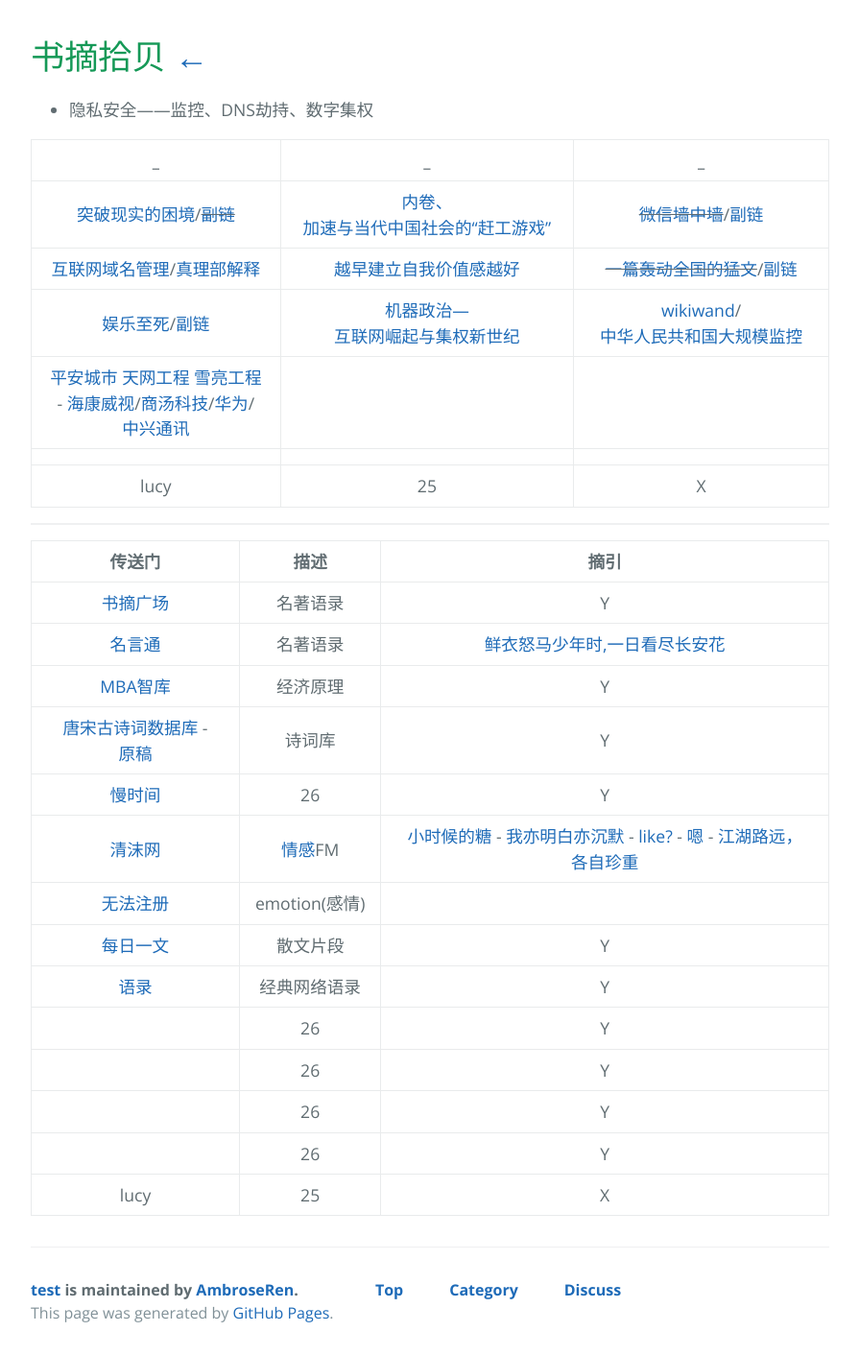
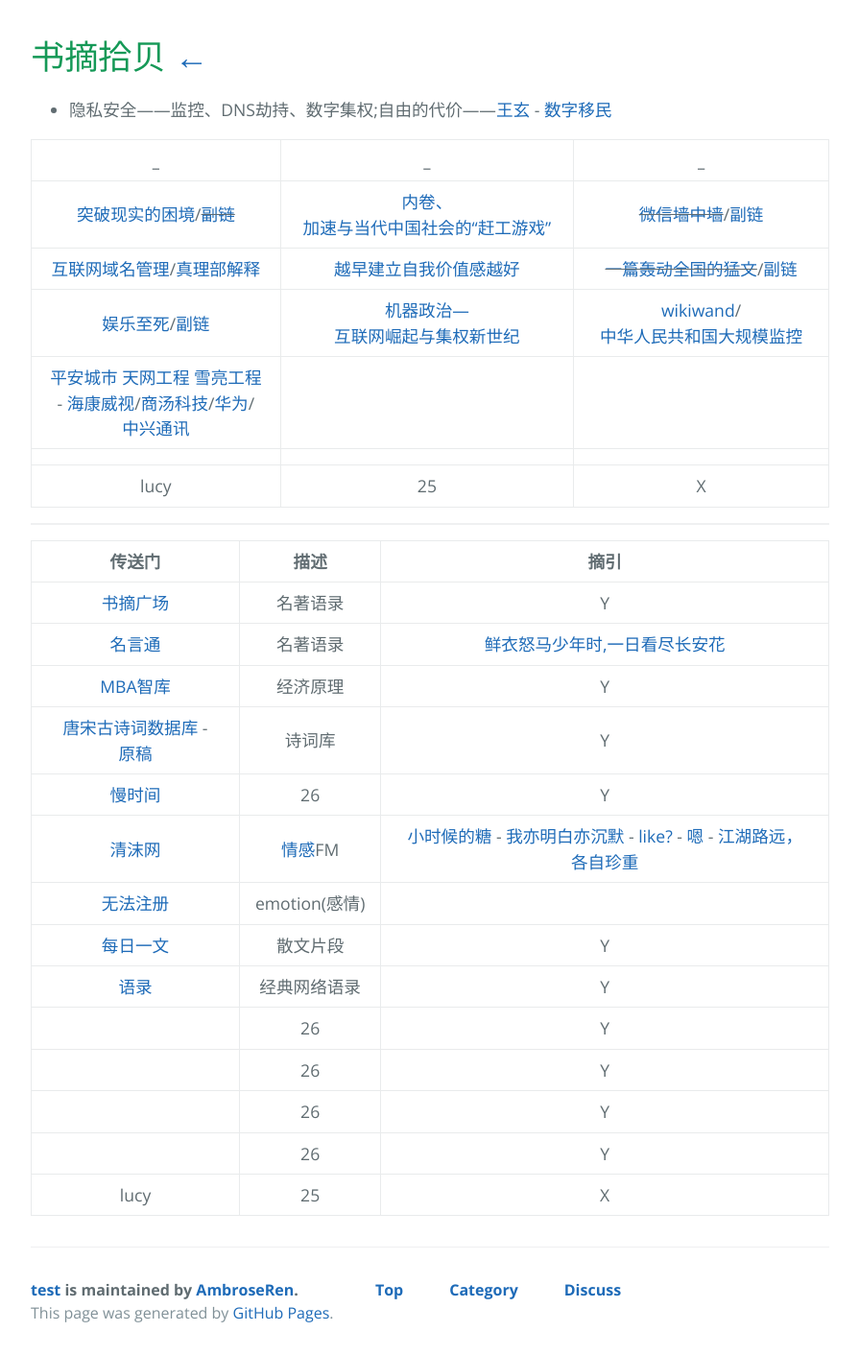
Before and after one commit to AmbroseRen/test, a Jekyll site: the page built from Library/excerpt.md, in a window 1280 px wide. Shown: the whole page at 96% size, without its empty margins (192-1087 px from the left). Built offline with Jekyll 4.4.1, drawn with Linux system fonts in a browser that asks for light colours; our own code applies the rules of GitHub Pages for plain Markdown files; the repository's description, which GitHub fills in, is left out.

Commit message:
Update excerpt.md

```diff
--- a/Library/excerpt.md
+++ b/Library/excerpt.md
@@ -1,6 +1,6 @@
 # 书摘拾贝  [←](index.md)
 
-- 隐私安全——监控、DNS劫持、数字集权
+- 隐私安全——监控、DNS劫持、数字集权;自由的代价——[王玄](https://blog.wangxuan.name/) - [数字移民](https://blog.shuziyimin.org/)
 
 | _ | _ | _ |
 |:---:|:---:|:---:|
```
